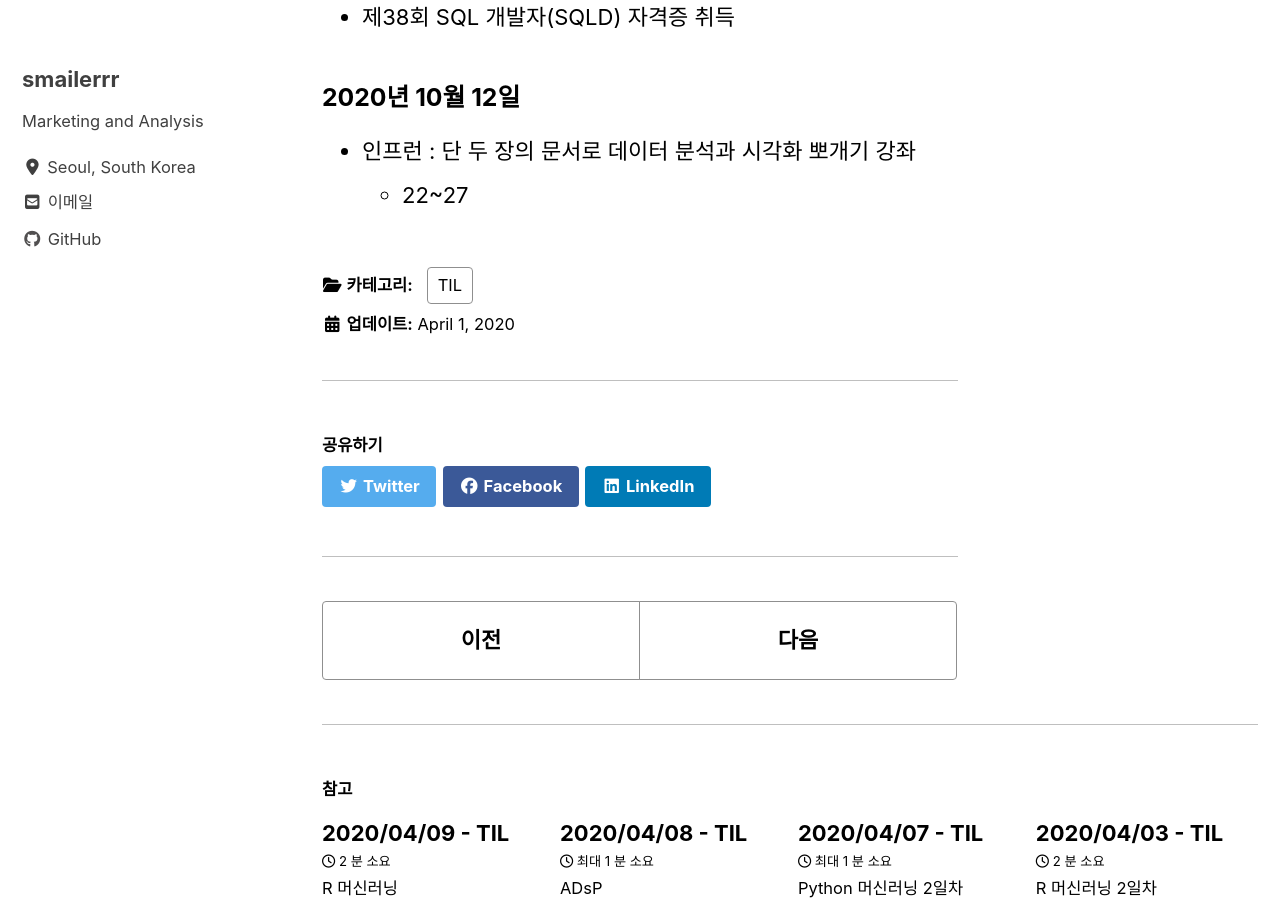
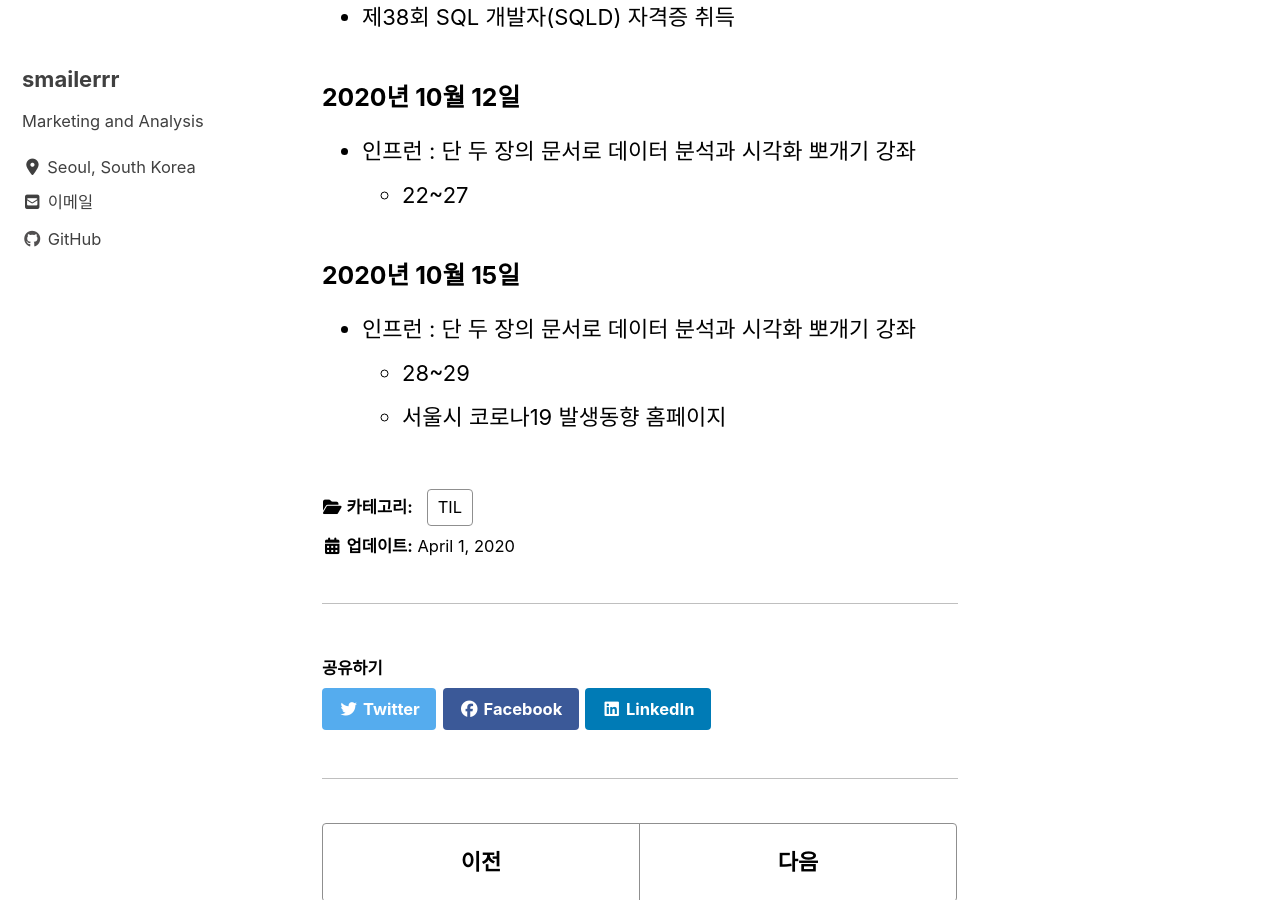
Before and after one commit to smilerrr/smilerrr.github.io, a Jekyll site: the page built from _posts/til/2020-04-01-TIL.md, in a window 1280 px wide and 900 px high, scrolled down 5223 px. Built offline with Jekyll 4.4.1, drawn with Linux system fonts in a browser that asks for light colours; cached includes are drawn as plain includes; nearby versions of some CDN libraries.

Commit message:
Update 2020-04-01-TIL.md

```diff
--- a/_posts/til/2020-04-01-TIL.md
+++ b/_posts/til/2020-04-01-TIL.md
@@ -122,3 +122,8 @@ toc: true
 ### 2020년 10월 12일
 - 인프런 : 단 두 장의 문서로 데이터 분석과 시각화 뽀개기 강좌
     - 22~27
+
+### 2020년 10월 15일
+- 인프런 : 단 두 장의 문서로 데이터 분석과 시각화 뽀개기 강좌
+    - 28~29
+    - 서울시 코로나19 발생동향 홈페이지
```
